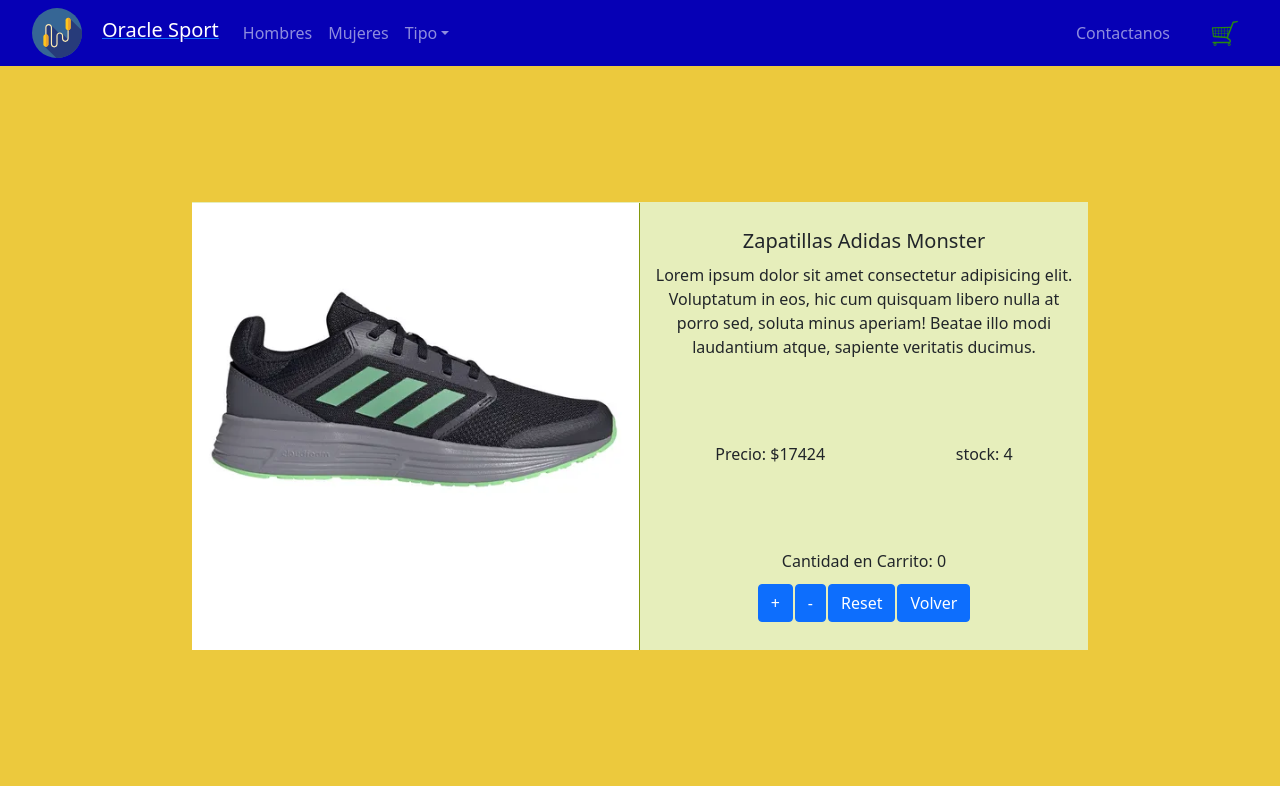
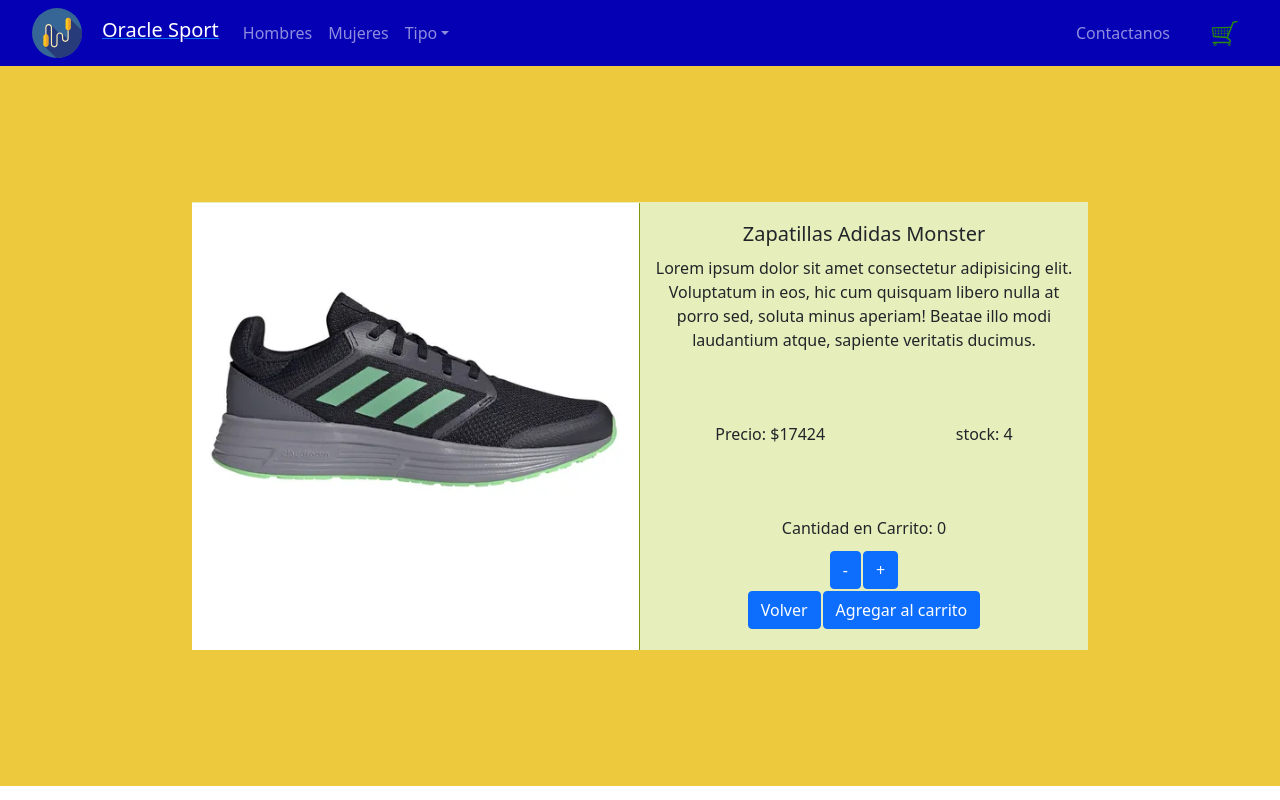
Before and after one commit to ArielCarro/Final_e_Commerce_react_JS, a React (Create React App) app: page /item/1 in a window 1280 px wide. Built offline with nearby package versions, Linux system fonts and the light colour scheme.

Commit message:
Commit del desafio 4

```diff
--- a/src/Components/itemDetailContainer/ProdDetail.jsx
+++ b/src/Components/itemDetailContainer/ProdDetail.jsx
@@ -1,16 +1,21 @@
 import React from 'react'
 import Card from 'react-bootstrap/card'
 import ItemCount from './../itemListContainer/ItemCount'
+import { useState } from 'react'
 
 const ProdDetail = ({ prod }) => {
+  const { name, priceIva, imagen, stock } = prod
 
-  const { name, priceIva, imagen, stock } = prod
+  const [added,setAdded]=useState(false)
+
+  const onAdd = (count) =>{
+      alert (`Se han añadido ${count} productos al carrito`)
+      setAdded(true)
+    }
+
+
   const detail=true
   console.log(name)
-  const onAdd = (count) => {
-    alert(`Se han añadido ${count} productos al carrito`)
-
-  }
   return (
     <div className="prodDetailCard">
       <img src={imagen} className="detailCardImg" alt='Product' />
@@ -23,7 +28,7 @@ const ProdDetail = ({ prod }) => {
           <p>Precio: ${priceIva}</p>
           <p>stock: {stock}</p>
         </Card.Text>
-        <ItemCount init={0} stock={stock} onAdd={onAdd} prodId={prod.id} detail={detail} />
+        <ItemCount init={0} stock={stock} prodId={prod.id} detail={detail} onAdd={onAdd} added={added} />
       </div>
     </div>
   )
--- a/src/Components/itemListContainer/ItemCount.jsx
+++ b/src/Components/itemListContainer/ItemCount.jsx
@@ -3,9 +3,12 @@ import Button from 'react-bootstrap/Button'
 import { useState } from "react"
 import { Link } from 'react-router-dom';
 
-const ItemCount = ({ init, stock, onAdd, prodId, detail }) => {
+const ItemCount = ({ init, stock, prodId, detail, onAdd, added}) => {
+
+
 
     const [count, setCounter] = useState(init)
+
 
     const incre = () => {
         count < stock ? setCounter(count + 1) : alert("Ha alcanzado el stock máximo")
@@ -15,9 +18,6 @@ const ItemCount = ({ init, stock, onAdd, prodId, detail }) => {
         count > init ? setCounter(count - 1) : alert(`La cantidad no puede ser menor que ${init}`)
     }
 
-    const reset = () => {
-        setCounter(init)
-    }
 
 
     return (
@@ -26,20 +26,33 @@ const ItemCount = ({ init, stock, onAdd, prodId, detail }) => {
                 Cantidad en Carrito: {count}
             </p>
             <div>
+                <Button variant="primary" onClick={decre} className="countBtn">-</Button>
                 <Button variant="primary" onClick={incre} className="countBtn">+</Button>
-                <Button variant="primary" onClick={decre} className="countBtn">-</Button>
-                <Button variant="primary" onClick={reset} className="countBtn">Reset</Button>
-                {detail ?
+                </div>
+            {detail ?
+                <div>
                     <Link to={`/`}>
                         <Button variant="primary" className="countBtn">Volver</Button>
                     </Link>
+                    {added?
+                    <Link to={`/cart`}>
+                        <Button variant="primary" className="countBtn">Ir al carrito</Button>
+                    </Link>
                     :
-                    <Link to={`/item/${prodId}`}>
-                        <Button variant="primary" className="countBtn">Ver detalle</Button>
-                    </Link>
-                }
+                    // <Link to={`/`}>
+                        <Button variant="primary" className="countBtn" onClick={()=>(onAdd(count))}>Agregar al carrito</Button>
+                    // </Link>
 
-            </div>
+                     }
+
+                </div>
+                :
+                <Link to={`/item/${prodId}`}>
+                    <Button variant="primary" className="countBtn">Ver detalle</Button>
+                </Link>
+            }
+
+
 
         </div>
     )
--- a/src/Components/itemListContainer/Prod.jsx
+++ b/src/Components/itemListContainer/Prod.jsx
@@ -5,12 +5,9 @@ import ItemCount from './ItemCount'
 const Prod = ({ prod }) => {
     const { name, priceIva, imagen, stock } = prod
 
-
+    const added=false
     const detail=false
 
-    const onAdd = (count) =>{
-        alert (`Se han añadido ${count} productos al carrito`)
-      }
     return (
         <Card className="prodCard">
             <Card.Img variant="top" src={imagen} className="cardImg" />
@@ -20,7 +17,7 @@ const Prod = ({ prod }) => {
                    <p>Precio: ${priceIva}</p>
                    <p>stock: {stock}</p>
                 </Card.Text>
-                <ItemCount init={0} stock={stock} onAdd={onAdd} prodId={prod.id} detial={detail}/>
+                <ItemCount init={0} stock={stock}  prodId={prod.id} detial={detail} added={added}/>
             </Card.Body>
         </Card>
     )
```
